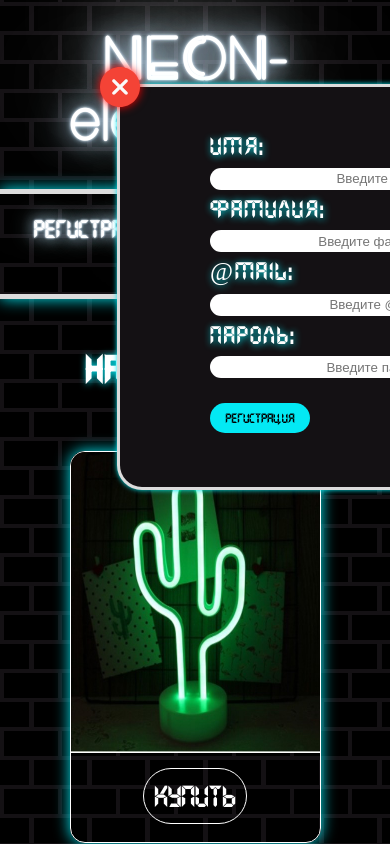
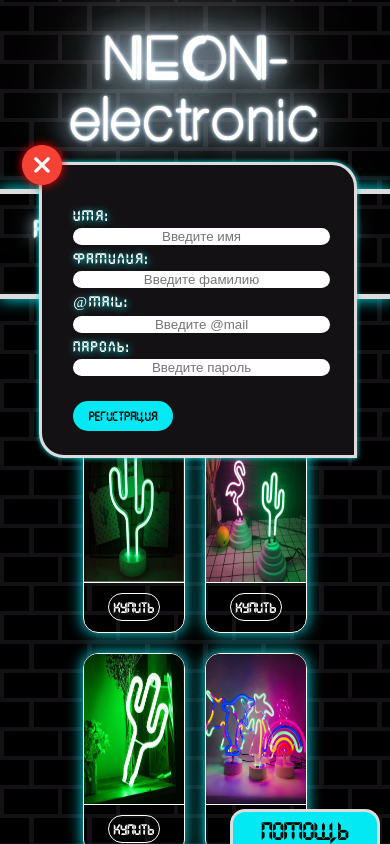
Before and after one commit to amirganizhev/Electron-shop, a website: page index.html in a window 390 px wide. Both pictures are taken after a click on the button "Регистрация". Shown: the top 844 px of the page. Drawn offline with Linux system fonts and the light colour scheme.

Commit message:
адаптировал сайт

```diff
--- a/css/style.css
+++ b/css/style.css
@@ -89,7 +89,7 @@
 .registration-form {
     background-color: #141114;
     position: fixed;
-    width: 500px;
+    width: 40%;
     height: 470px;
     top: 10%;
     left: 30%;
@@ -112,7 +112,7 @@
 }
 
 .forms {
-    margin-left: 90px;
+    margin-left: 20%;
 }
 
 .form-control {
@@ -238,7 +238,6 @@
     bottom: -370px;
     right: 10px;
     box-shadow: 0 0 5px #03e9f4;
-    border-radius: 0px 15px 0px 0px;
     z-index: 2;
 }
 
@@ -251,7 +250,7 @@
     position: relative;
     padding: 5px;
     top: -42px;
-    left: -3px;
+    right: -153px;
     border-bottom: none;
     text-align: center;
     width: 150px;
@@ -459,11 +458,16 @@
 /*Медиа запросы*/
 @media (max-width: 1200px) {
     .registration-form {
-        width: 500px;
-        height: 400px;
+        width: 50%;
+        height: 330px;
+        left: 25%;
+        font-size: 15px;
+    }
+    .forms {
+        margin-left: 10%;
     }
     .form-control {
-        width: 80%;
+        width: 90%;
         height: 20px;
         margin-bottom: 5px;
         margin-top: 5px;
@@ -471,198 +475,54 @@
     .registration-button {
         height: 30px;
     }
-
-    .help-window {
-        width: 220px;
-        height: 280px;
+    .card {
+        height: 260px;
+        max-width: 150px;
+        margin: 15px;
     }
-    .help-open {
-        position: fixed;
-        width: 100px;
-        font-size: 15px;
-        top: -32px;
-        left: -3px;
+    .card-image {
+        width: 150px;
+        height: 200px;
     }
-    .help-close {
-        width: 100px;
-        font-size: 15px;
-        top: -32px;
-        left: -3px;
-    }
-    .help-description {
-        margin-top: -20px;
-        margin-bottom: 20px;
-        font-size: 15px;
-    }
-    .help-message {
-        font-size: 15px;
-        width: 100px;
-        margin-bottom: 10px;
-        margin-left: 10px;
-        font-size: 15px;
+    .card-button {
+        margin-top: 5px;
+        margin-bottom: 5px;
     }
 
-    .help-answer {
-        width: 70px;
-        margin-left: 120px;
-        margin-bottom: 10px;
+    .button-card {
         font-size: 15px;
-    }
-    .help-button {
-        font-size: 15px;
-        width: 60px;
         padding: 5px;
     }
 }
 
-/*.help-window {
-    background-color: #141114;
-    position: fixed;
-    width: 300px;
-    height: 360px;
-    border: 3px solid #DCDCDC;
-    bottom: -370px;
-    right: 10px;
-    box-shadow: 0 0 5px #03e9f4;
-    border-radius: 0px 15px 0px 0px;
-    z-index: 2;
+@media (max-width: 900px) {
+    .registration-form {
+        width: 70%;
+        left: 15%;
+        height: 290px;
+    }
+    .form-control {
+        height: 15px;
+    }
+    .card {
+        height: 200px;
+        max-width: 100px;
+        margin: 10px;
+    }
+    .card-image {
+        width: 100px;
+        height: 150px;
+    }
+    .card-button {
+        margin-top: 2px;
+        margin-bottom: 2px;
+    }
 }
 
-.help-window hr {
-    background-color: white;
-    border: 2px solid #DCDCDC;
+@media (max-width: 500px) {
+    .registration-form {
+        width: 80%;
+        left: 10%;
+        margin-top: 20%;
+    }
 }
-
-.help-open {
-    position: relative;
-    padding: 5px;
-    top: -42px;
-    left: -3px;
-    border-bottom: none;
-    text-align: center;
-    width: 150px;
-    background: transparent;
-    outline: none;
-    cursor: pointer;
-    font-size: 25px;
-    text-decoration: none;
-    color: white;
-    font-family: electron;
-    border: 3px solid #DCDCDC;
-    border-bottom: none;
-    background: #03e9f4;
-    color: #050801;
-    border-radius: 15px 15px 0px 0px;
-}
-
-.help-open:hover {
-    box-shadow: 0 0 2px #03e9f4,
-                0 0 15px #03e9f4,
-                0 0 20px #03e9f4,
-                0 0 500px #03e9f4;
-}
-
-.help-close {
-    display: none;
-    position: relative;
-    padding: 5px;
-    top: -42px;
-    left: -3px;
-    border-bottom: none;
-    text-align: center;
-    width: 150px;
-    background: transparent;
-    outline: none;
-    cursor: pointer;
-    font-size: 25px;
-    text-decoration: none;
-    color: white;
-    font-family: electron;
-    border: 3px solid #DCDCDC;
-    border-bottom: none;
-    background: #03e9f4;
-    color: #050801;
-    border-radius: 15px 15px 0px 0px;
-}
-
-.help-description {
-    text-align: center;
-    margin-top: -20px;
-    margin-bottom: 20px;
-    text-shadow: none;
-}
-
-.help-message {
-    text-align: center;
-    width: 200px;
-    border-radius: 15px;
-    display: inline-block;
-    position: relative;
-    margin-top: 0px;
-    margin-bottom: 20px;
-    margin-left: 20px;
-    text-shadow: none;
-}
-
-.help-question {
-    color: black;
-    border-radius: 12px;
-    padding: 5px;
-    background: white;
-    position: relative;
-    z-index: 3;
-}
-
-.help-answer {
-    text-align: center;
-    width: 100px;
-    border-radius: 15px;
-    display: inline-block;
-    position: relative;
-    margin-left: 180px;
-    margin-bottom: 10px;
-    text-shadow: none;
-}
-
-.help-answer::after {
-    content: '';
-    width: 15px;
-    height: 30px;
-    position: absolute;
-    bottom: -10px;
-    left: 40px;
-    background: white;
-    transform: skewX(30deg) skewY(48deg);
-}
-
-.help-answer-message {
-    color: black;
-    border-radius: 12px;
-    padding: 5px;
-    background: white;
-    position: relative;
-    z-index: 3;
-}
-
-.help-button {
-    width: 120px;
-    cursor: pointer;
-    border-radius: 50px;
-    outline: none;
-    font-size: 30px;
-    color: white;
-    background: transparent;
-    border: 1px solid white;
-    padding: 10px;
-    font-family: electron;
-}
-
-.help-button:hover {
-    border: none;
-    background: #03e9f4;
-    color: #050801;
-    box-shadow: 0 0 5px #03e9f4,
-                0 0 25px #03e9f4,
-                0 0 50px #03e9f4,
-                0 0 200px #03e9f4;
-}*/
```
Also changed, not shown: index.html (line endings or trailing spaces).
